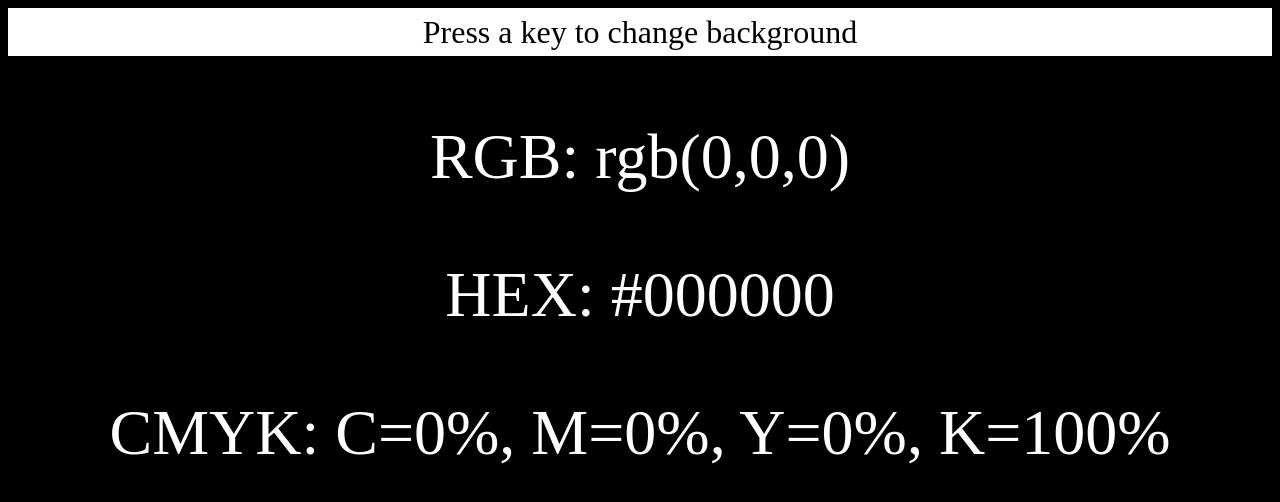
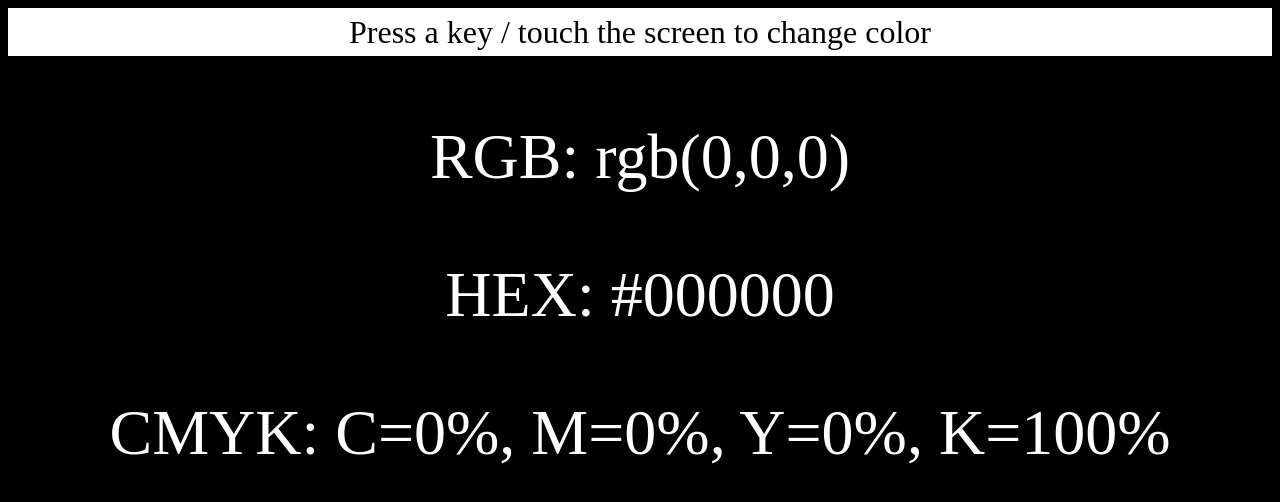
Before and after one commit to BhuviGoel/Colors, a plain HTML site: page index.html in a window 1280 px wide. Drawn offline with Linux system fonts and the light colour scheme.

Commit message:
Update index.html

```diff
--- a/index.html
+++ b/index.html
@@ -9,7 +9,7 @@
     </head>
 
     <body class="black">
-        <p class="text"> Press a key to change background </p>
+        <p class="text"> Press a key / touch the screen to change color </p>
         <p id="rgb" class="color"> RGB: rgb(0,0,0) </p>
         <p id="hex" class="color"> HEX: #000000 </p>
         <p id="cmyk" class="color"> CMYK: C=0%, M=0%, Y=0%, K=100% </p>
```
